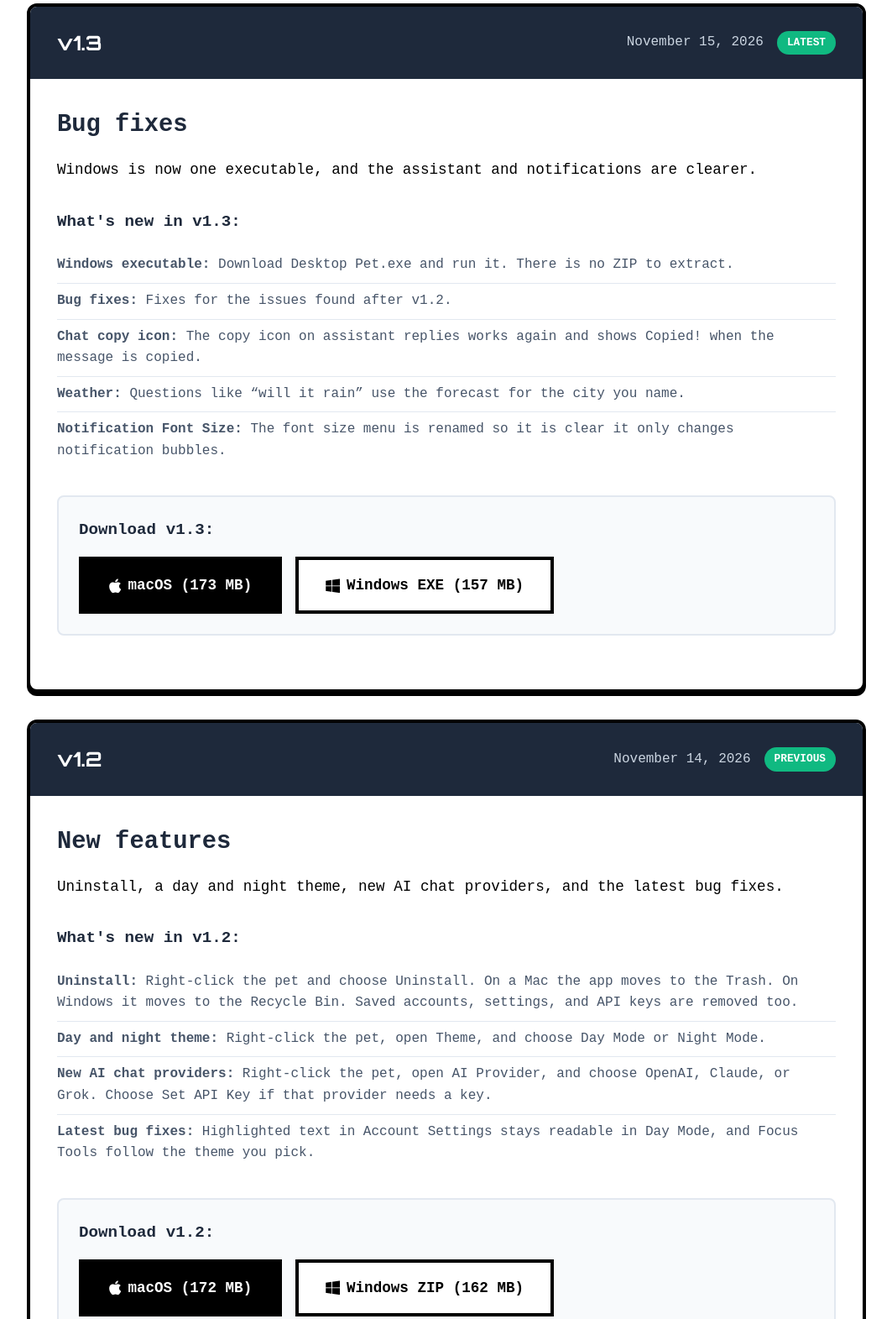
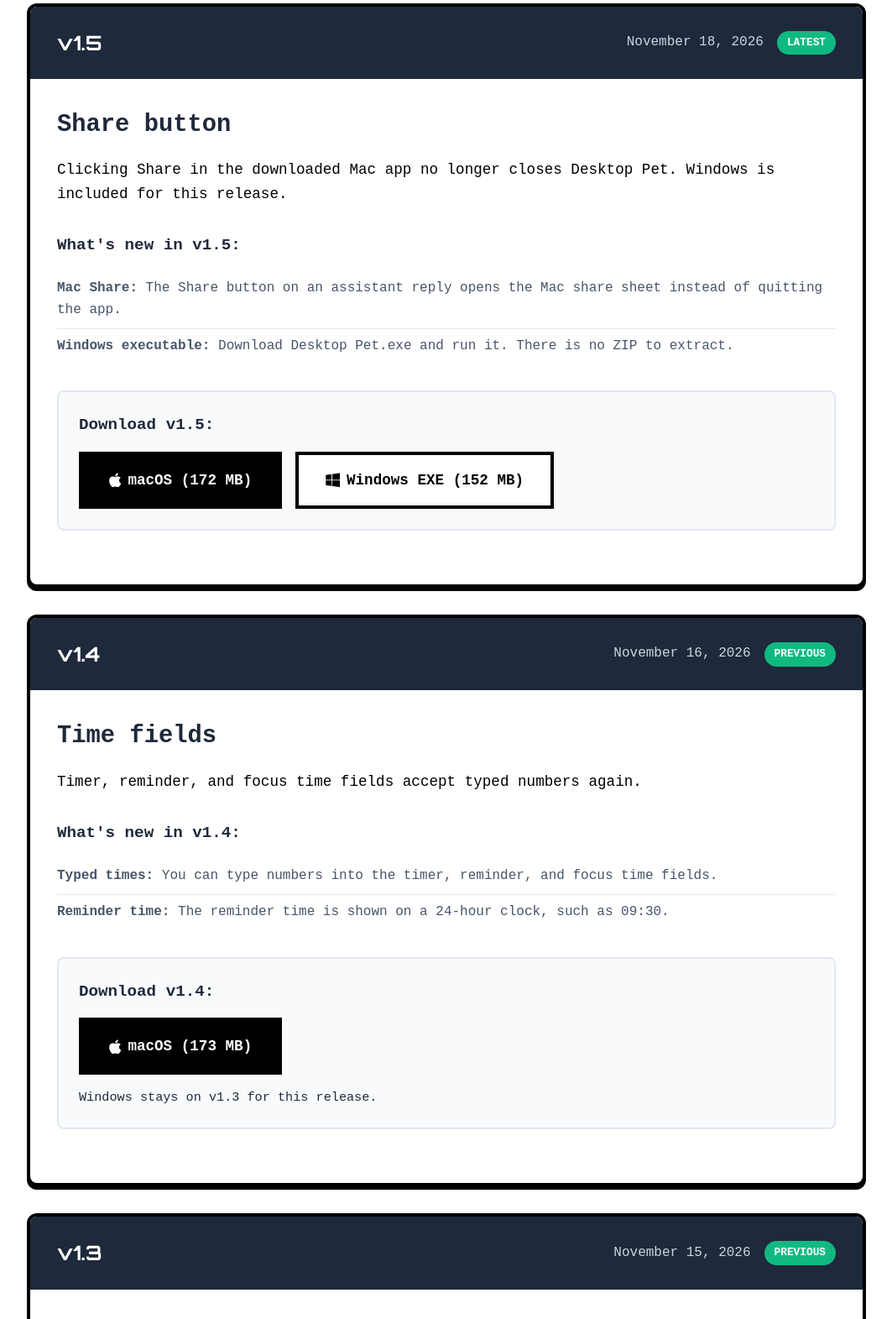
Before and after one commit to EdithHarrison/desktop-pet-landing, a plain HTML site: page versions.html in a window 1280 px wide. Shown: the part 916-2487 px from the top of the page at 84% size, without its empty margins (108-1171 px from the left). Drawn offline with Linux system fonts and the light colour scheme; no server answers.

Commit message:
Publish the v1.5 Mac and Windows downloads.

```diff
--- a/versions.html
+++ b/versions.html
@@ -7,7 +7,7 @@
     <!-- Primary SEO Meta Tags -->
     <title>Desktop Pet Version History - Download Latest Updates | Free Desktop Pet App</title>
     <meta name="title" content="Desktop Pet Version History - Download Latest Updates | Free Desktop Pet App">
-    <meta name="description" content="Track the evolution of Desktop Pet through all releases. Download v1.3 (latest), v1.2, v1.1.1, v1.1.0, and v1.0.0. See what's new, what's improved, and what's coming next.">
+    <meta name="description" content="Track the evolution of Desktop Pet through all releases. Download v1.5 (latest), v1.4, v1.3, v1.2, v1.1.1, v1.1.0, and v1.0.0. See what's new, what's improved, and what's coming next.">
     <meta name="keywords" content="desktop pet versions, desktop pet updates, desktop pet changelog, desktop pet download, desktop pet history, virtual pet updates, AI companion updates, productivity app versions">
     <meta name="author" content="Desktop Pet">
     <meta name="robots" content="index, follow">
@@ -83,12 +83,79 @@
     <section class="version-history">
         <div class="container">
             <div class="version-timeline">
+                <!-- Version 1.5 -->
+                <div class="version-item">
+                    <div class="version-header">
+                        <div class="version-number">v1.5</div>
+                        <div class="version-date">November 18, 2026</div>
+                        <div class="version-badge">Latest</div>
+                    </div>
+                    <div class="version-content">
+                        <h3>Share button</h3>
+                        <p class="version-description">
+                            Clicking Share in the downloaded Mac app no longer closes Desktop Pet. Windows is included for this release.
+                        </p>
+                        <div class="version-features">
+                            <h4>What's new in v1.5:</h4>
+                            <ul>
+                                <li><strong>Mac Share:</strong> The Share button on an assistant reply opens the Mac share sheet instead of quitting the app.</li>
+                                <li><strong>Windows executable:</strong> Download Desktop Pet.exe and run it. There is no ZIP to extract.</li>
+                            </ul>
+                        </div>
+                        <div class="version-downloads">
+                            <h4>Download v1.5:</h4>
+                            <div class="download-links">
+                                <a href="https://github.com/EdithHarrison/desktop-pet-landing/raw/main/DesktopPet_Installer_V1.5.dmg" class="btn btn-primary">
+                                    <i class="fab fa-apple"></i>
+                                    macOS (172 MB)
+                                </a>
+                                <a href="https://github.com/EdithHarrison/desktop-pet-landing/raw/main/DesktopPet_Windows_V1.5.exe" class="btn btn-secondary">
+                                    <i class="fab fa-windows"></i>
+                                    Windows EXE (152 MB)
+                                </a>
+                            </div>
+                        </div>
+                    </div>
+                </div>
+
+                <!-- Version 1.4 -->
+                <div class="version-item">
+                    <div class="version-header">
+                        <div class="version-number">v1.4</div>
+                        <div class="version-date">November 16, 2026</div>
+                        <div class="version-badge">Previous</div>
+                    </div>
+                    <div class="version-content">
+                        <h3>Time fields</h3>
+                        <p class="version-description">
+                            Timer, reminder, and focus time fields accept typed numbers again.
+                        </p>
+                        <div class="version-features">
+                            <h4>What's new in v1.4:</h4>
+                            <ul>
+                                <li><strong>Typed times:</strong> You can type numbers into the timer, reminder, and focus time fields.</li>
+                                <li><strong>Reminder time:</strong> The reminder time is shown on a 24-hour clock, such as 09:30.</li>
+                            </ul>
+                        </div>
+                        <div class="version-downloads">
+                            <h4>Download v1.4:</h4>
+                            <div class="download-links">
+                                <a href="https://github.com/EdithHarrison/desktop-pet-landing/raw/main/DesktopPet_Installer_V1.4.dmg" class="btn btn-primary">
+                                    <i class="fab fa-apple"></i>
+                                    macOS (173 MB)
+                                </a>
+                            </div>
+                            <p class="windows-extract-note">Windows stays on v1.3 for this release.</p>
+                        </div>
+                    </div>
+                </div>
+
                 <!-- Version 1.3 -->
                 <div class="version-item">
                     <div class="version-header">
                         <div class="version-number">v1.3</div>
                         <div class="version-date">November 15, 2026</div>
-                        <div class="version-badge">Latest</div>
+                        <div class="version-badge">Previous</div>
                     </div>
                     <div class="version-content">
                         <h3>Bug fixes</h3>
```
Also changed, not shown: index.html (+8 -8 lines), 3 other files.
